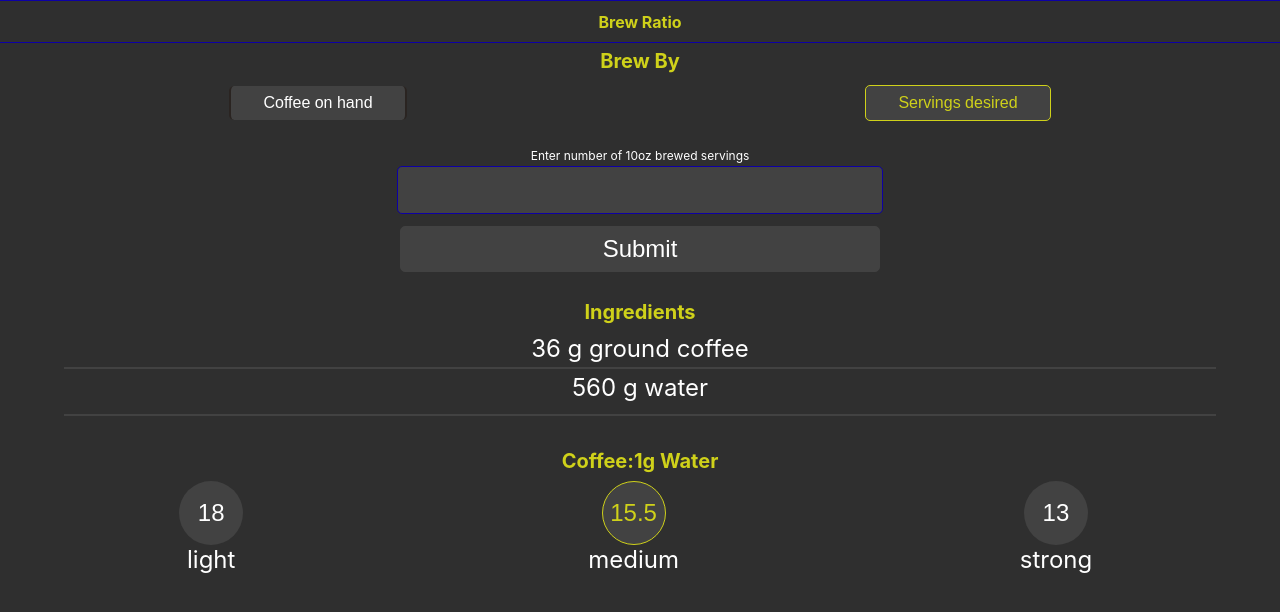
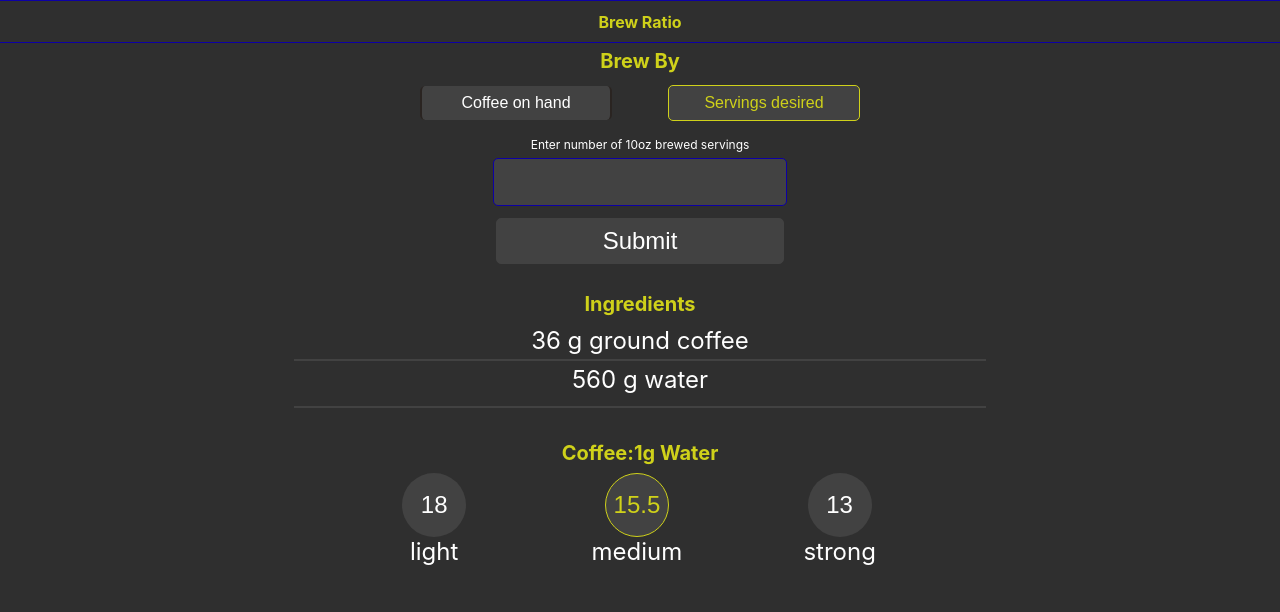
Before and after one commit to rtviner/brew-ratio, a React (Create React App) app: page / in a window 1280 px wide. Shown: the top 612 px of the page. Built offline with nearby package versions, Linux system fonts and the light colour scheme.

Commit message:
add media query with max-width for screens greater than 720px

```diff
--- a/src/App.css
+++ b/src/App.css
@@ -86,14 +86,16 @@ form.CupOrGrind {
 }
 
 label.CupOrGrind {
+	display: block;
 	font-size: .75rem;
+	margin: 0 auto;
 }
 
 input#coffee, input#servings {
 	font-size: 1rem;
 	margin: .25rem auto 1rem auto;
 	padding: .5em 2em;
-	width: 100%;
+	width: 12em;
 }
 
 input#coffee.inactive, input#servings.inactive {
@@ -103,13 +105,10 @@ input#coffee.inactive, input#servings.inactive {
 
 input#coffee:hover, input#servings:hover {
 	border: 1px solid #cfd11a;
-	/*color: #cfd11a;*/
-
 }
 
 input#coffee:focus, input#servings:focus {
 	border: 1px solid #cfd11a;
-	/*color: #cfd11a;*/
 }
 
 form.CupGrindInput {
@@ -127,6 +126,7 @@ input#coffeeInput, input#cupsInput {
 	width: 90%;
 	height: 2.75rem;
 	text-align: center;
+	margin-top: .25em;
 }
 
 button {
@@ -212,3 +212,33 @@ span.button:focus  {
 	outline-style:none;
 	box-shadow:none;
 }
+
+@media screen and (min-width: 720px) {
+	main {
+	    max-width: 60%;
+	}
+
+	form.CupOrGrind {
+	    justify-content: center;
+	}
+
+	input#coffee {
+		margin-right: 1.75em;
+	}
+
+	input#servings {
+		margin-left: 1.75em;
+	}
+
+	input#cupsInput, input#coffeeInput {
+		width: 12em;
+	}
+
+	button {
+		width: 12em;
+	}
+	div.strengthInput {
+		width: 80%;
+		margin: 0 auto;
+	}
+}
--- a/src/App.js
+++ b/src/App.js
@@ -111,10 +111,8 @@ class App extends Component {
           { (coffeeOrServings === "Coffee on hand")
             ? <div className="grindsInput">
                 <div className="interactions labelInput">
-                  <label className="CupOrGrind">
-                    Enter weight of coffee in grams
-                  </label>
                     <CupGrindInput
+                      label="Enter weight of coffee in grams"
                       id="coffeeInput"
                       name='coffee'
                       onChange={this.onClick}
@@ -131,10 +129,8 @@ class App extends Component {
               </div>
             : <div className="cupsInput">
                 <div className="interactions">
-                  <label className="CupOrGrind">
-                    Enter number of 10oz brewed servings
-                  </label>
                     <CupGrindInput
+                      label="Enter number of 10oz brewed servings"
                       id="cupsInput"
                       name='cups'
                       onChange={this.onClick}
@@ -199,8 +195,9 @@ class App extends Component {
   }
 }
 
-const CupGrindInput = ({id, name, onChange, onSubmit}) =>
+const CupGrindInput = ({label, id, name, onChange, onSubmit}) =>
         <form className="CupGrindInput" onSubmit = {onSubmit}>
+            <label className="CupOrGrind">{label}</label>
             <input
               id={id}
               name={name}
```
